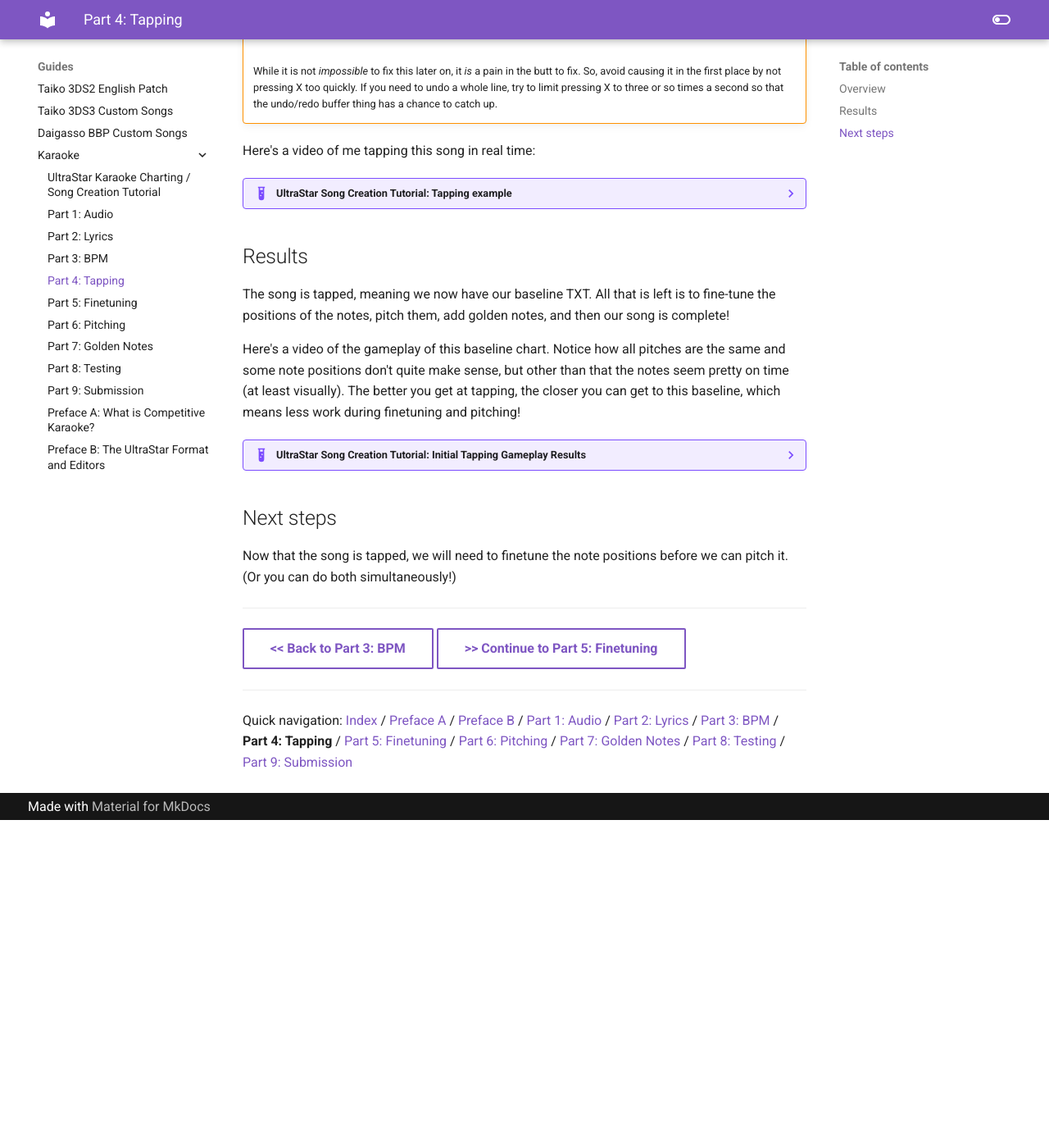
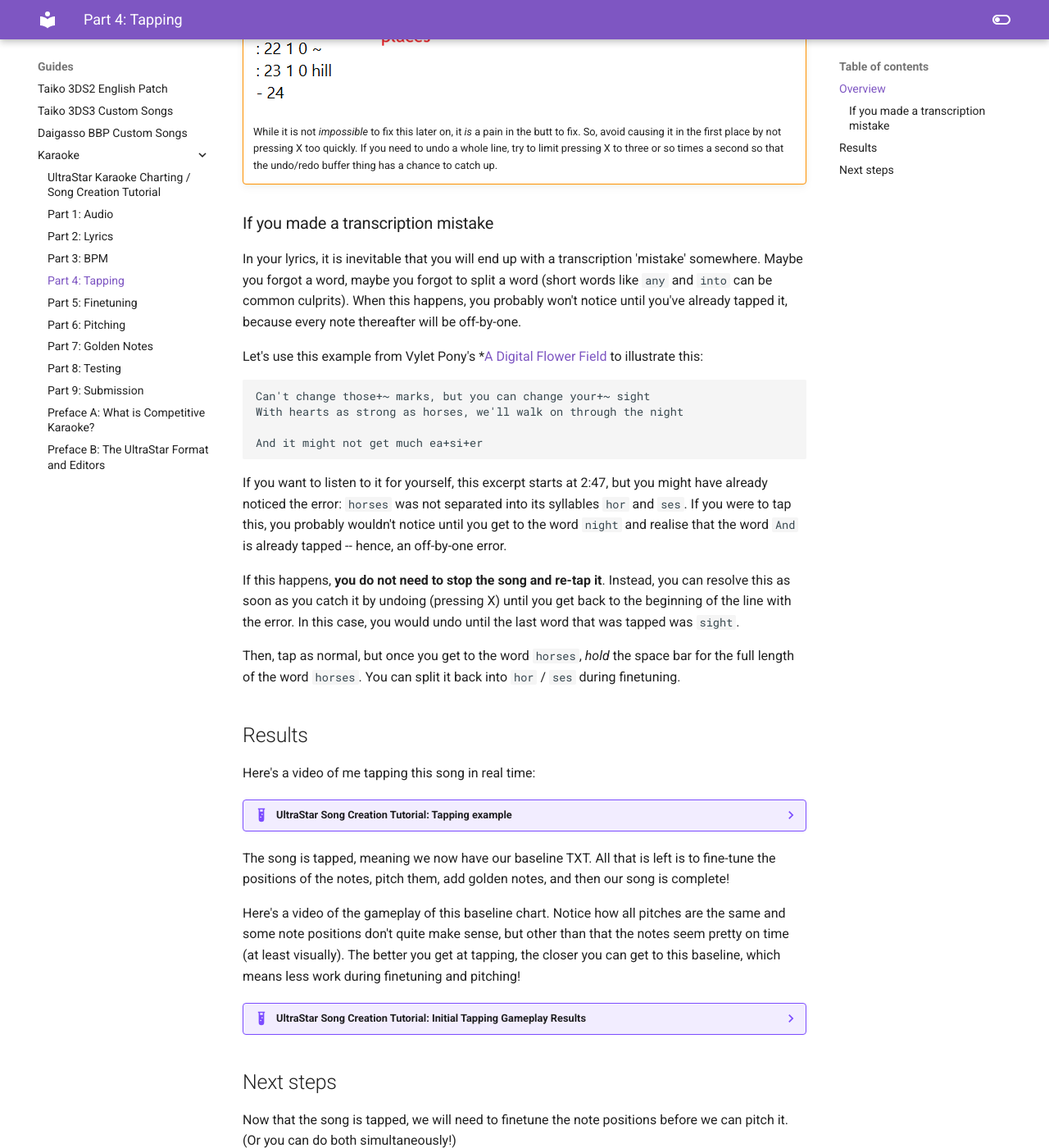
Before and after one commit to lilyuwuu/website, an MkDocs documentation site: the page built from docs/guides/karaoke/part04.md, in a window 1280 px wide and 1400 px high, scrolled down 1898 px. Shown: the whole window at 82% size. Built offline with MkDocs 1.6.1 and Material for MkDocs 9.7.7, drawn with Linux system fonts in a browser that asks for light colours; before the commit the page ends 2898 px from its top, so only the background shows below that; some of the changed text lies outside the part shown.

Commit message:
karaoke tutorial: add help for lyric errors

```diff
--- a/docs/guides/karaoke/part04.md
+++ b/docs/guides/karaoke/part04.md
@@ -7,6 +7,8 @@
     Tapping can be done with some other programs, but we will be using UltraStar-Creator. Open it, select your song, fill in the metadata (as necessary), then hit the Play button to start tapping.
 
     You can freely pause/continue with the P button, or undo the last tapped note(s) with the X button (one undo per press). You can also slow down the song if it is too fast or you are unfamiliar with it.
+
+    If you realise while tapping that you made a mistake in your lyric transcription (for example, you forgot a word or you forgot to split a word), hit X to undo until you get to the point where the mistake happened, then hold the *previous* note through the current word *and* what would have been the next syllable had it been tapped correctly.
 
     Once you have completed initial tapping, you will have a baseline that you can finetune in the next part.
 
@@ -47,14 +49,30 @@
 
     While it is not *impossible* to fix this later on, it *is* a pain in the butt to fix. So, avoid causing it in the first place by not pressing X too quickly. If you need to undo a whole line, try to limit pressing X to three or so times a second so that the undo/redo buffer thing has a chance to catch up.
 
+### If you made a transcription mistake
+
+In your lyrics, it is inevitable that you will end up with a transcription 'mistake' somewhere. Maybe you forgot a word, maybe you forgot to split a word (short words like `any` and `into` can be common culprits). When this happens, you probably won't notice until you've already tapped it, because every note thereafter will be off-by-one.
+
+Let's use this example from Vylet Pony's *[A Digital Flower Field](https://vyletpony.bandcamp.com/track/a-digital-flower-field) to illustrate this:
+
+    Can't change those+~ marks, but you can change your+~ sight
+    With hearts as strong as horses, we'll walk on through the night
+
+    And it might not get much ea+si+er
+
+If you want to listen to it for yourself, this excerpt starts at 2:47, but you might have already noticed the error: `horses` was not separated into its syllables `hor` and `ses`. If you were to tap this, you probably wouldn't notice until you get to the word `night` and realise that the word `And` is already tapped -- hence, an off-by-one error.
+
+If this happens, **you do not need to stop the song and re-tap it**. Instead, you can resolve this as soon as you catch it by undoing (pressing X) until you get back to the beginning of the line with the error. In this case, you would undo until the last word that was tapped was `sight`.
+
+Then, tap as normal, but once you get to the word `horses`, *hold* the space bar for the full length of the word `horses`. You can split it back into `hor` / `ses` during finetuning.
+
+## Results
 
 Here's a video of me tapping this song in real time:
 
 ??? example "UltraStar Song Creation Tutorial: Tapping example"
 
     <iframe width="560" height="315" src="https://www.youtube.com/embed/DMzdnMCFObU?si=x0okzUcG7H511QKI" title="YouTube video player" frameborder="0" allow="accelerometer; autoplay; clipboard-write; encrypted-media; gyroscope; picture-in-picture; web-share" referrerpolicy="strict-origin-when-cross-origin" allowfullscreen></iframe>
-
-## Results
 
 The song is tapped, meaning we now have our baseline TXT. All that is left is to fine-tune the positions of the notes, pitch them, add golden notes, and then our song is complete!
 
```
